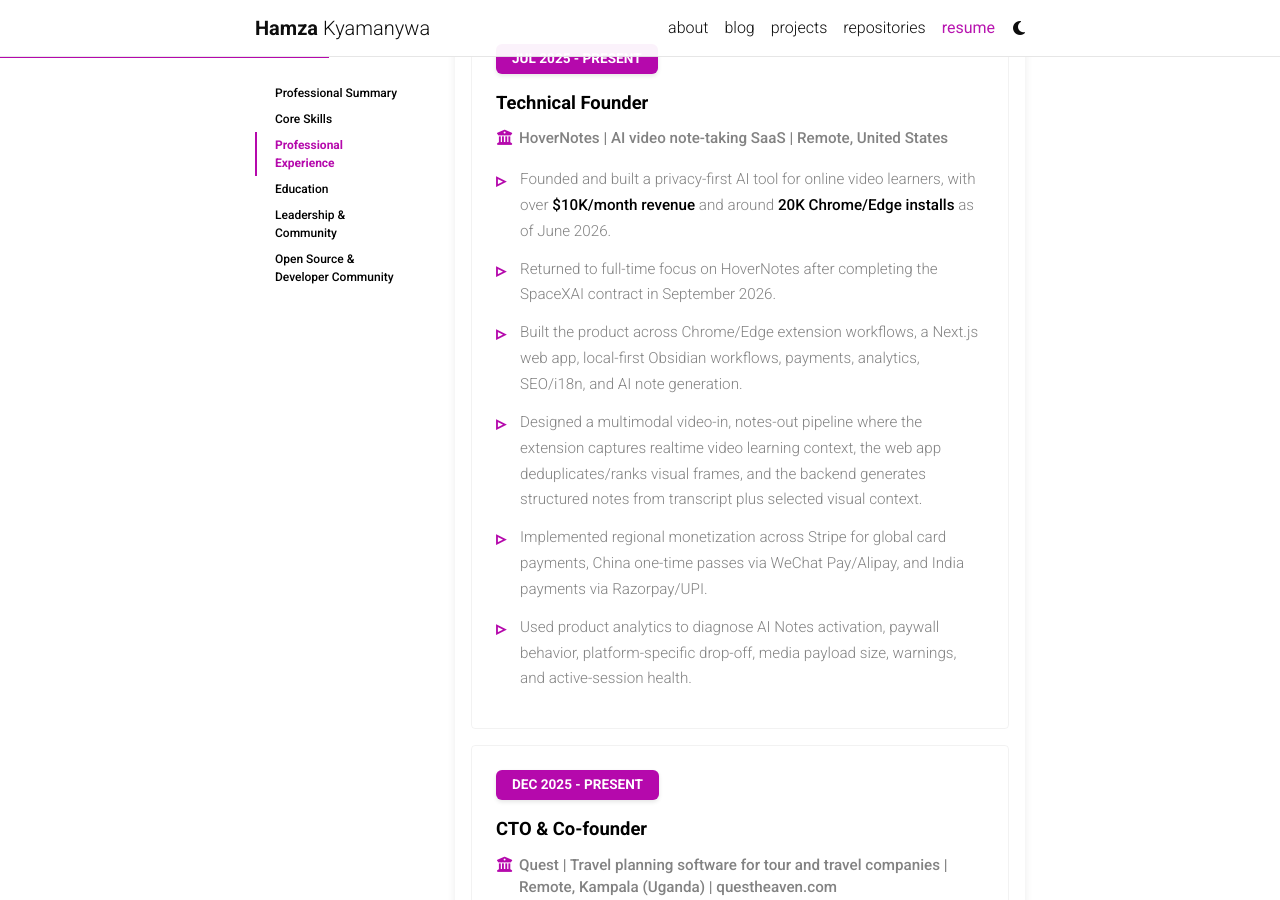
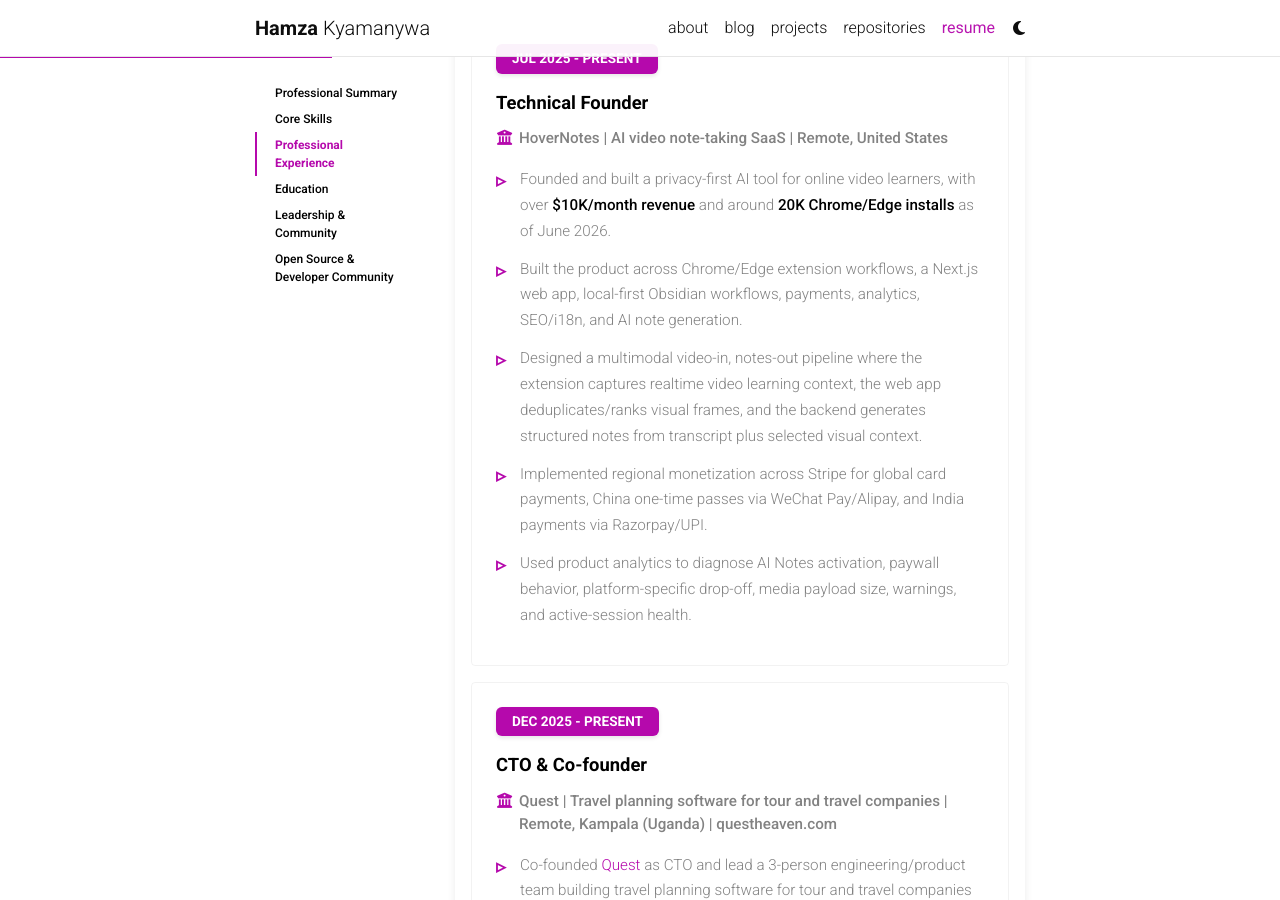
Before and after one commit to untilhamza/untilhamza.github.io, a Jekyll site: the page built from _pages/cv.md, in a window 1280 px wide and 900 px high, scrolled down 1783 px. Built offline with Jekyll 4.4.1, drawn with Linux system fonts in a browser that asks for light colours; comment, search, counter and statistics services are not loaded; a style sheet for code colours, icons or effects is not loaded.

Commit message:
Remove HoverNotes transition bullet from resume (#8)

```diff
--- a/_data/cv.yml
+++ b/_data/cv.yml
@@ -33,7 +33,6 @@
       year: Jul 2025 - Present
       description:
         - Founded and built a privacy-first AI tool for online video learners, with over <strong>$10K/month revenue</strong> and around <strong>20K Chrome/Edge installs</strong> as of June 2026.
-        - Returned to full-time focus on HoverNotes after completing the SpaceXAI contract in September 2026.
         - Built the product across Chrome/Edge extension workflows, a Next.js web app, local-first Obsidian workflows, payments, analytics, SEO/i18n, and AI note generation.
         - Designed a multimodal video-in, notes-out pipeline where the extension captures realtime video learning context, the web app deduplicates/ranks visual frames, and the backend generates structured notes from transcript plus selected visual context.
         - Implemented regional monetization across Stripe for global card payments, China one-time passes via WeChat Pay/Alipay, and India payments via Razorpay/UPI.
--- a/assets/json/resume.json
+++ b/assets/json/resume.json
@@ -29,7 +29,6 @@
       "summary": "Jul 2025 - Present",
       "highlights": [
         "Founded and built a privacy-first AI tool for online video learners, with over $10K/month revenue and around 20K Chrome/Edge installs as of June 2026.",
-        "Returned to full-time focus on HoverNotes after completing the SpaceXAI contract in September 2026.",
         "Built the product across Chrome/Edge extension workflows, a Next.js web app, local-first Obsidian workflows, payments, analytics, SEO/i18n, and AI note generation.",
         "Designed a multimodal video-in, notes-out pipeline where the extension captures realtime video learning context, the web app deduplicates/ranks visual frames, and the backend generates structured notes from transcript plus selected visual context.",
         "Implemented regional monetization across Stripe for global card payments, China one-time passes via WeChat Pay/Alipay, and India payments via Razorpay/UPI.",
```
Also changed, not shown: 2026-10-13-hamza-kyamanywa-resume.md (+0 -1 lines), 1 other file.
